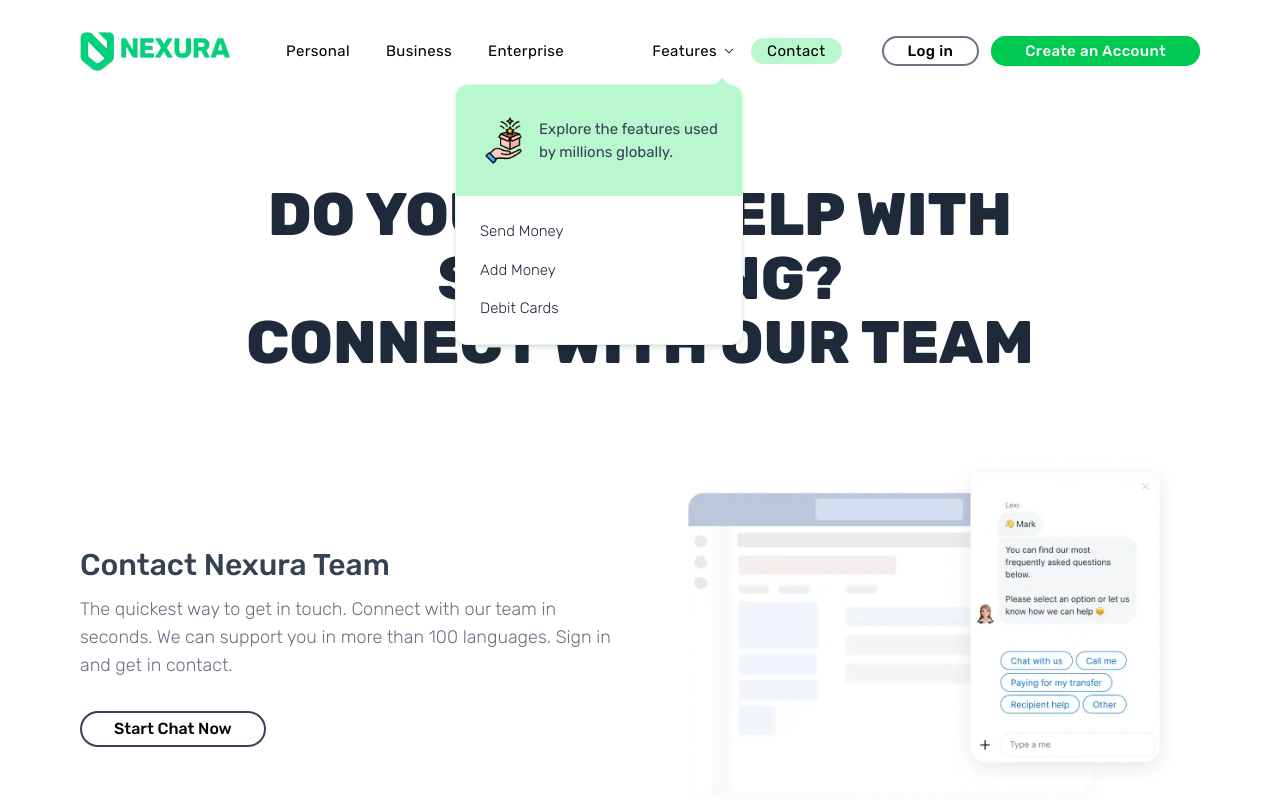
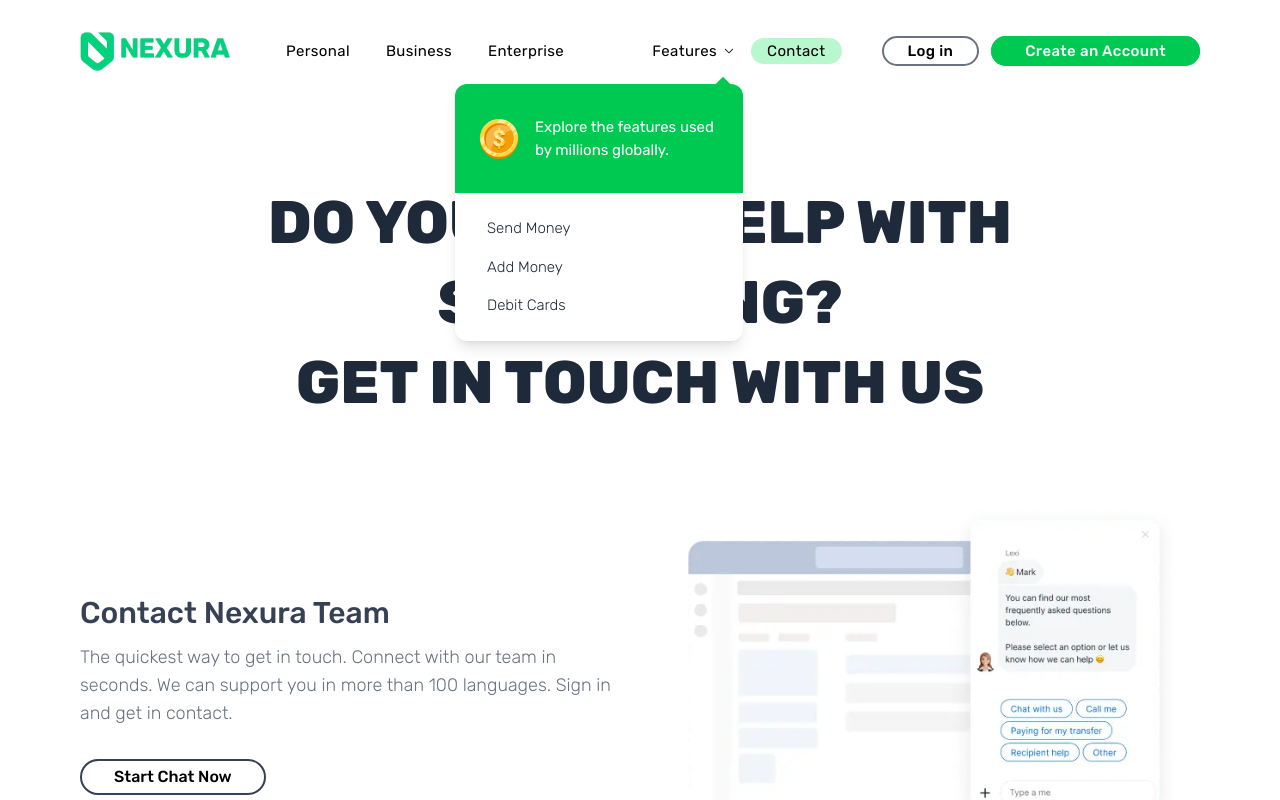
Before and after one commit to ibrvgim/nexura-bank, a Next.js app: page /contact in a window 1280 px wide. Both pictures are taken after a click on the button "Features". Shown: the top 800 px of the page. Built offline with nearby package versions, Linux system fonts and the light colour scheme.

Commit message:
small changes

```diff
--- a/app/(public)/contact/page.tsx
+++ b/app/(public)/contact/page.tsx
@@ -4,9 +4,9 @@
 function Contact() {
   return (
     <section className="my-20">
-      <div className="pb-12 text-center text-6xl leading-16 font-extrabold text-gray-800 uppercase">
+      <div className="pb-12 text-center text-6xl leading-20 font-extrabold text-gray-800 uppercase">
         <p>Do you need help with something?</p>
-        <p>Connect with Our Team</p>
+        <p>Get in touch with us</p>
       </div>
 
       <div className="flex items-center gap-10 *:flex-1">
--- a/components/common/DropdownNavLink.tsx
+++ b/components/common/DropdownNavLink.tsx
@@ -1,26 +1,8 @@
 import useClickOutside from "@/hooks/useClickOutside";
 import { useRef, useState } from "react";
-import { ChevronDownIcon, ChevronRightIcon } from "@heroicons/react/24/solid";
+import { ChevronDownIcon } from "@heroicons/react/24/solid";
 import { usePathname } from "next/navigation";
-import Link from "next/link";
-import Image from "next/image";
-
-const paths = [
-  {
-    title: "Send Money",
-    path: "/send-money",
-  },
-
-  {
-    title: "Add Money",
-    path: "/add-money",
-  },
-
-  {
-    title: "Debit Cards",
-    path: "/cards",
-  },
-];
+import FeaturesContainer from "./FeaturesContainer";
 
 function DropdownNavLink({ children }: { children: React.ReactNode }) {
   const pathname = usePathname();
@@ -33,6 +15,7 @@
   useClickOutside(htmlElement, closeDropdown, dropdownOpen);
 
   const isBusinessPage = pathname.includes("business");
+  const isEnterprisePage = pathname.includes("enterprise");
 
   return (
     <div className="relative" ref={htmlElement}>
@@ -47,36 +30,10 @@
       </button>
 
       {dropdownOpen && (
-        <ul className="absolute top-12 right-1 flex w-72 flex-col items-start gap-4 rounded-xl border border-green-100 bg-white pb-6 text-gray-800 shadow-md">
-          <span className="relative mb-2 flex w-full items-center gap-3 rounded-t-xl bg-green-200 px-6 py-8">
-            <Image
-              src="/icons/features.png"
-              alt="nexura logo"
-              height={47}
-              width={47}
-            />
-            <p className="text-[15px] text-gray-700">
-              Explore the features used by millions globally.
-            </p>
-
-            <span className="absolute -top-1 right-3 z-10 size-4 rotate-45 bg-green-200">
-              &nbsp;
-            </span>
-          </span>
-
-          {paths.map((item: { title: string; path: string }) => (
-            <li key={item.path} role="button" onClick={closeDropdown}>
-              <Link
-                href={item.path}
-                target="_blank"
-                className="group flex items-center pl-6 font-light"
-              >
-                {item.title}{" "}
-                <ChevronRightIcon className="size-4 opacity-0 transition-all duration-300 group-hover:translate-x-3 group-hover:opacity-100" />
-              </Link>
-            </li>
-          ))}
-        </ul>
+        <FeaturesContainer
+          isEnterprisePage={isEnterprisePage}
+          closeDropdown={closeDropdown}
+        />
       )}
     </div>
   );
--- /dev/null
+++ b/components/common/FeaturesContainer.tsx
@@ -0,0 +1,62 @@
+import { ChevronRightIcon } from "@heroicons/react/24/solid";
+import Image from "next/image";
+import Link from "next/link";
+
+const paths = [
+  {
+    title: "Send Money",
+    path: "/send-money",
+  },
+
+  {
+    title: "Add Money",
+    path: "/add-money",
+  },
+
+  {
+    title: "Debit Cards",
+    path: "/cards",
+  },
+];
+
+function FeaturesContainer({
+  isEnterprisePage,
+  closeDropdown,
+}: {
+  isEnterprisePage: boolean;
+  closeDropdown: () => void;
+}) {
+  return (
+    <ul className="absolute top-12 right-1 flex min-w-72 flex-col items-start gap-4 rounded-xl bg-white pb-6 text-gray-800 shadow-lg">
+      <span
+        className={`relative mb-2 flex w-full items-center gap-4 rounded-t-xl px-6 py-8 ${isEnterprisePage ? "bg-gray-800" : "bg-green-500"}`}
+      >
+        <Image src="/icons/coin.png" alt="nexura logo" height={40} width={40} />
+        <p className="text-[15px] text-white">
+          Explore the features used by millions globally.
+        </p>
+
+        <span
+          className={`absolute -top-1 right-3 z-10 size-4 rotate-45 ${isEnterprisePage ? "bg-gray-800" : "bg-green-500"}`}
+        >
+          &nbsp;
+        </span>
+      </span>
+
+      {paths.map((item: { title: string; path: string }) => (
+        <li key={item.path} role="button" onClick={closeDropdown}>
+          <Link
+            href={item.path}
+            target="_blank"
+            className="group ml-8 flex items-center font-light"
+          >
+            {item.title}{" "}
+            <ChevronRightIcon className="size-4 opacity-0 transition-all duration-300 group-hover:translate-x-3 group-hover:opacity-100" />
+          </Link>
+        </li>
+      ))}
+    </ul>
+  );
+}
+
+export default FeaturesContainer;
```
Also changed, not shown: public/icons/coin.png (added), public/icons/features.png (deleted).
